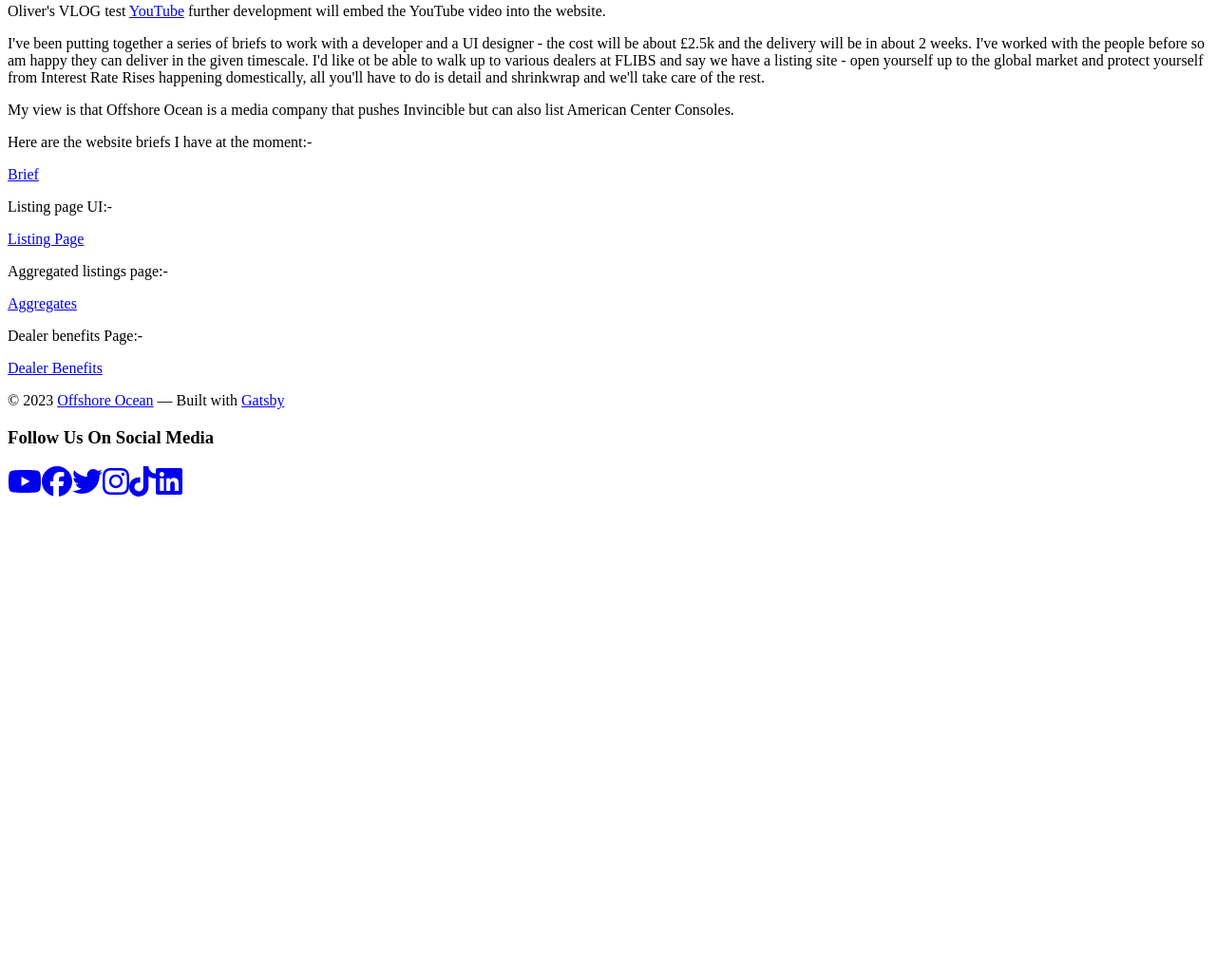
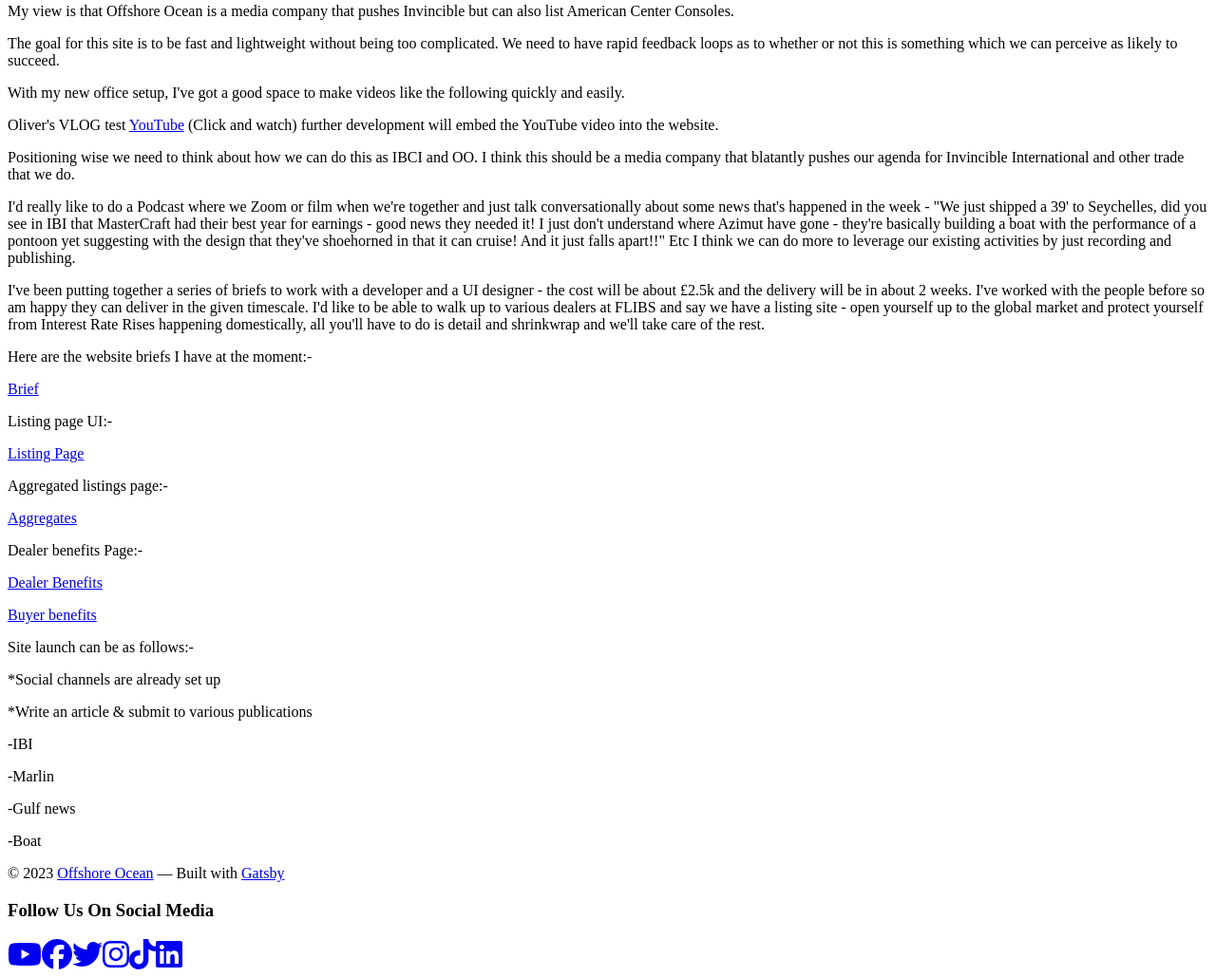
Before and after one commit to OliverHuntsman/offshoreocean, a Gatsby site: page /2023-09-19-week-38/ in a window 1280 px wide. Shown: the part 281-1310 px from the top of the page at 95% size. Before the commit the page ends 812 px from the top, so only its background shows below. Built offline with nearby package versions, Linux system fonts and the light colour scheme; Gatsby itself is replaced by a stand-in of ours.

Commit message:
blog update

```diff
--- a/content/blog/2023-09-19-week-38/index.md
+++ b/content/blog/2023-09-19-week-38/index.md
@@ -8,12 +8,23 @@
 
 ### What has been happening today VLOG
 
-Oliver's VLOG test [YouTube](https://youtu.be/mDmH7sr1Ad0) further development will embed the YouTube video into the website.
+My view is that Offshore Ocean is a media company that pushes Invincible but can also list American Center Consoles.
+
+
+The goal for this site is to be fast and lightweight without being too complicated. We need to have rapid feedback loops as to whether or not this is something which we can perceive as likely to succeed.
+
+With my new office setup, I've got a good space to make videos like the following quickly and easily.
+
+Oliver's VLOG test [YouTube](https://youtu.be/mDmH7sr1Ad0) (Click and watch) further development will embed the YouTube video into the website.
+
+Positioning wise we need to think about how we can do this as IBCI and OO. I think this should be a media company that blatantly pushes our agenda for Invincible International and other trade that we do.
+
+I'd really like to do a Podcast where we Zoom or film when we're together and just talk conversationally about some news that's happened in the week - "We just shipped a 39' to Seychelles, did you see in IBI that MasterCraft had their best year for earnings - good news they needed it! I just don't understand where Azimut have gone - they're basically building a boat with the performance of a pontoon yet suggesting with the design that they've shoehorned in that it can cruise! And it just falls apart!!" Etc
+I think we can do more to leverage our existing activities by just recording and publishing.
 
 I've been putting together a series of briefs to work with a developer and a UI designer - the cost will be about £2.5k and the delivery will be in about 2 weeks. I've worked with the people before so am happy they can deliver in the given timescale.
-I'd like ot be able to walk up to various dealers at FLIBS and say we have a listing site - open yourself up to the global market and protect yourself from Interest Rate Rises happening domestically, all you'll have to do is detail and shrinkwrap and we'll take care of the rest.
+I'd like to be able to walk up to various dealers at FLIBS and say we have a listing site - open yourself up to the global market and protect yourself from Interest Rate Rises happening domestically, all you'll have to do is detail and shrinkwrap and we'll take care of the rest.
 
-My view is that Offshore Ocean is a media company that pushes Invincible but can also list American Center Consoles.
 
 Here are the website briefs I have at the moment:-
 
@@ -32,6 +43,23 @@
 
 [Dealer Benefits](https://docs.google.com/document/d/1SYbvKl-AWJSDCAV5RtxD613SRAwKIz8PIbYajMfUjBk/edit?usp=sharing)
 
+[Buyer benefits](https://docs.google.com/document/d/1C4Hwoq_guXgoPLrb8vTnRo8RtPNyUQXSC2mO56qLbmk/edit?usp=sharing)
+
+Site launch can be as follows:-
+
+*Social channels are already set up
+
+*Write an article & submit to various publications
+
+-IBI
+
+-Marlin
+
+-Gulf news
+
+-Boat
+
+
 <!--
 ![instagram](Clgpxm8AP6X)
 
```
